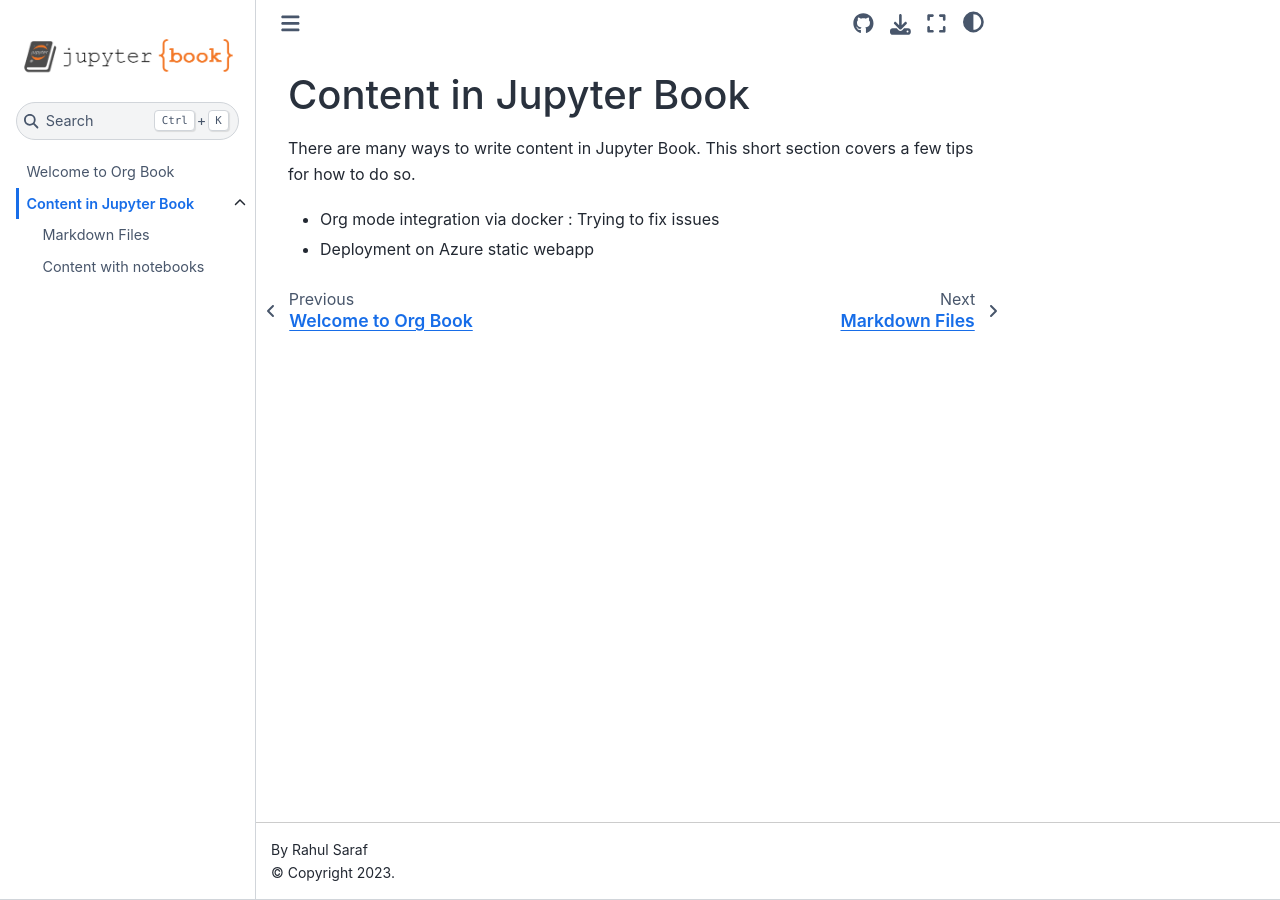
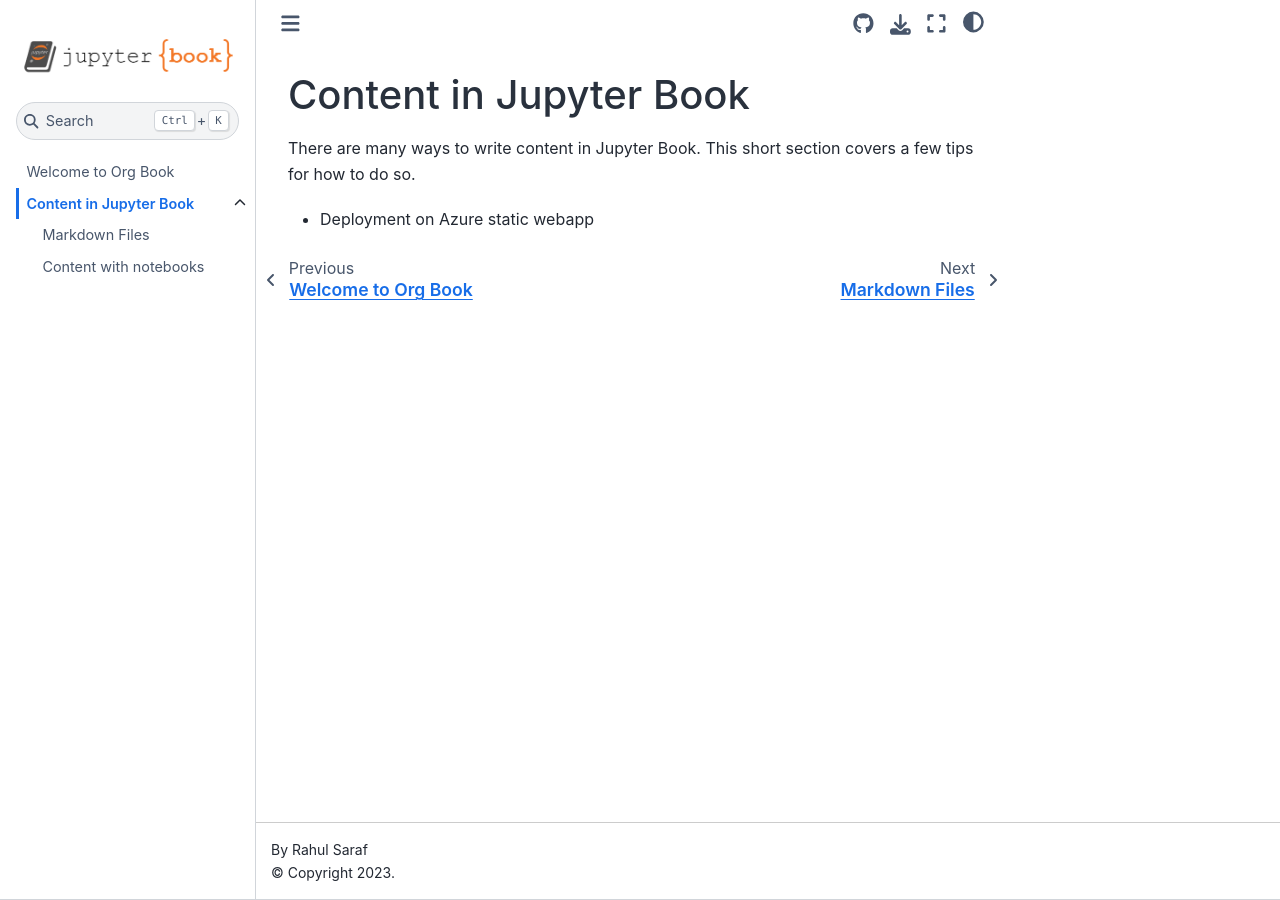
Before and after one commit to Rahuketu86/azurebook, a Jupyter Book: the page built from book/content.md, in a window 1280 px wide. Built offline with Jupyter Book 1.0.4 settings and Sphinx 7.4.7 and the Sphinx Book theme 1.1.4, drawn with Linux system fonts in a browser that asks for light colours.

Commit message:
Update content.md

```diff
--- a/book/content.md
+++ b/book/content.md
@@ -4,6 +4,4 @@ Content in Jupyter Book
 There are many ways to write content in Jupyter Book. This short section
 covers a few tips for how to do so.
 
-
-- Org mode integration via docker : Trying to fix issues
 - Deployment on Azure static webapp
```
